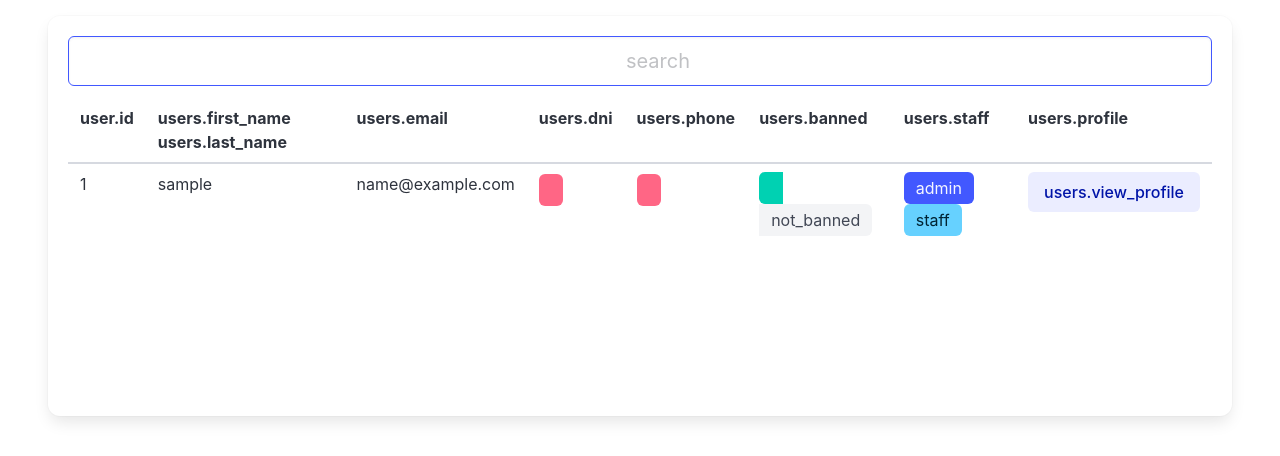
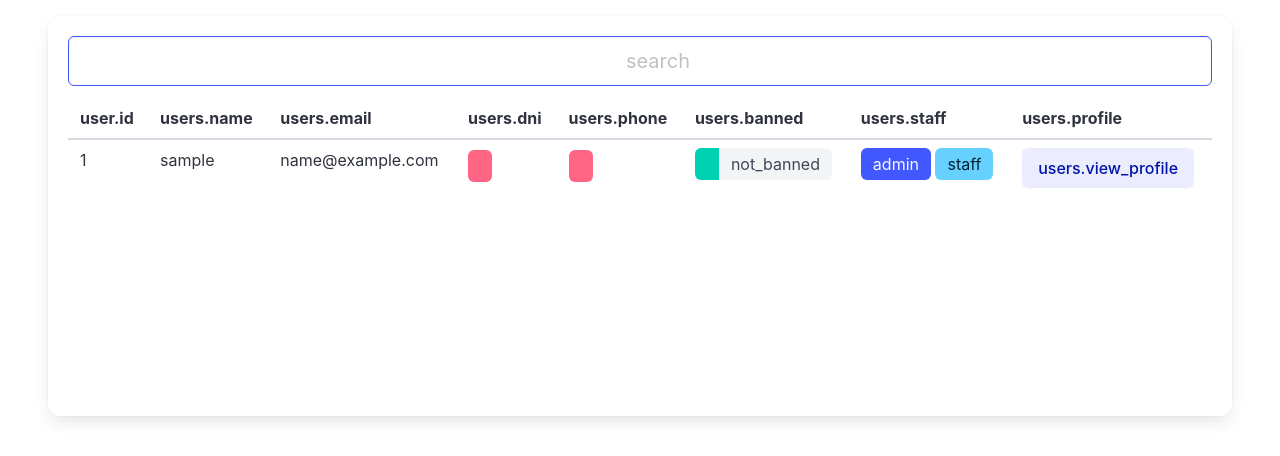
Before and after one commit to DA-ETSIAE/PrestaDA, a Django app: template templates/users.html in a window 1280 px wide. Shown: the part 56-512 px from the top of the page. Run offline with Django 5.2, Linux system fonts and the light colour scheme; tables that the repository leaves empty hold one stand-in row (values such as "Sample post"); the template is opened without the code that fills it: values that come from a table or form of the project are taken from there, most other values are stand-ins (such as "Sample title", 1, 10 or a date in 2020); parts of the project's set-up code (start-up, migrations or seed data) failed here and were passed over; some libraries are stand-ins or nearby versions.

Commit message:
Update users.html

```diff
--- a/templates/users.html
+++ b/templates/users.html
@@ -30,7 +30,7 @@
       <thead>
         <tr>
           <th>{% trans 'user.id' %}</th>
-          <th>{% trans 'users.first_name' %} {% trans 'users.last_name' %}</th>
+          <th>{% trans 'users.name' %}</th>
           <th>{% trans 'users.email' %}</th>
           <th>{% trans 'users.dni' %}</th>
           <th>{% trans 'users.phone' %}</th>
```
